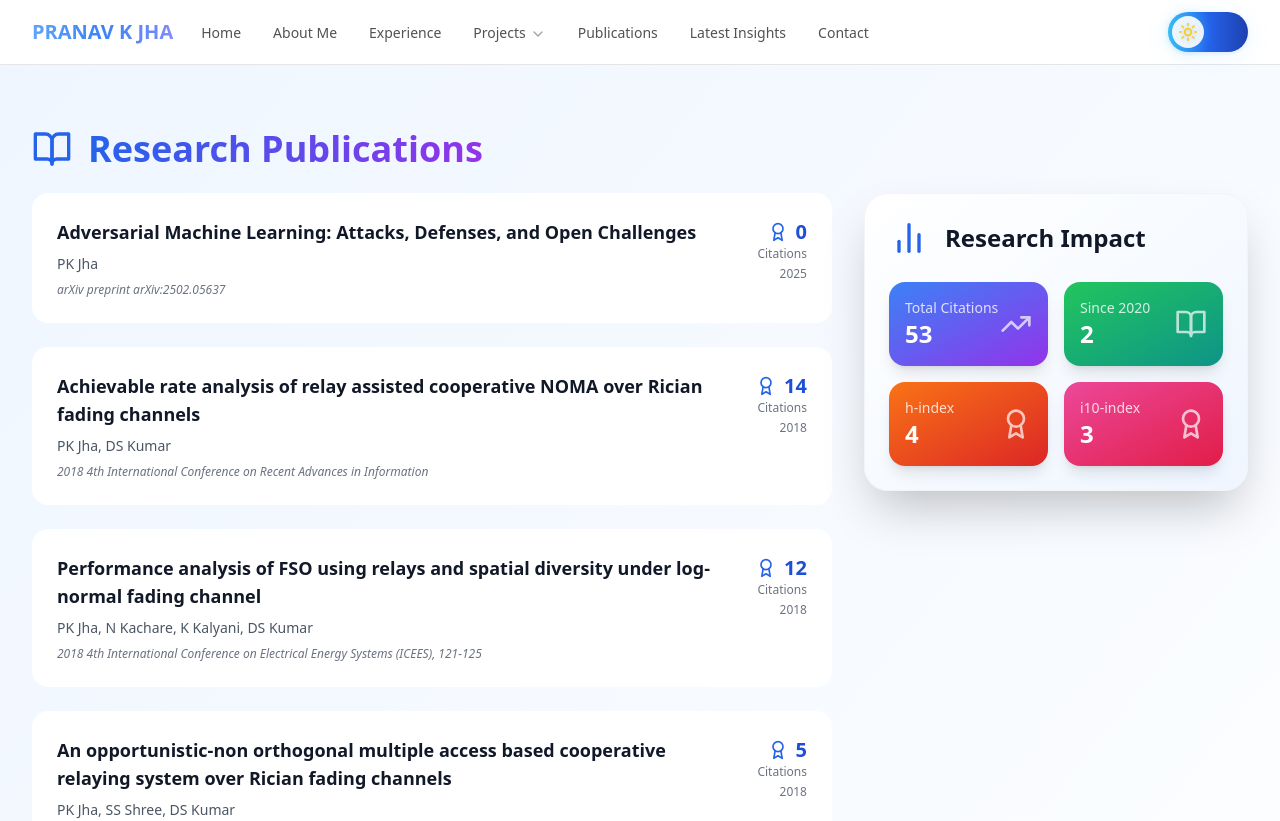
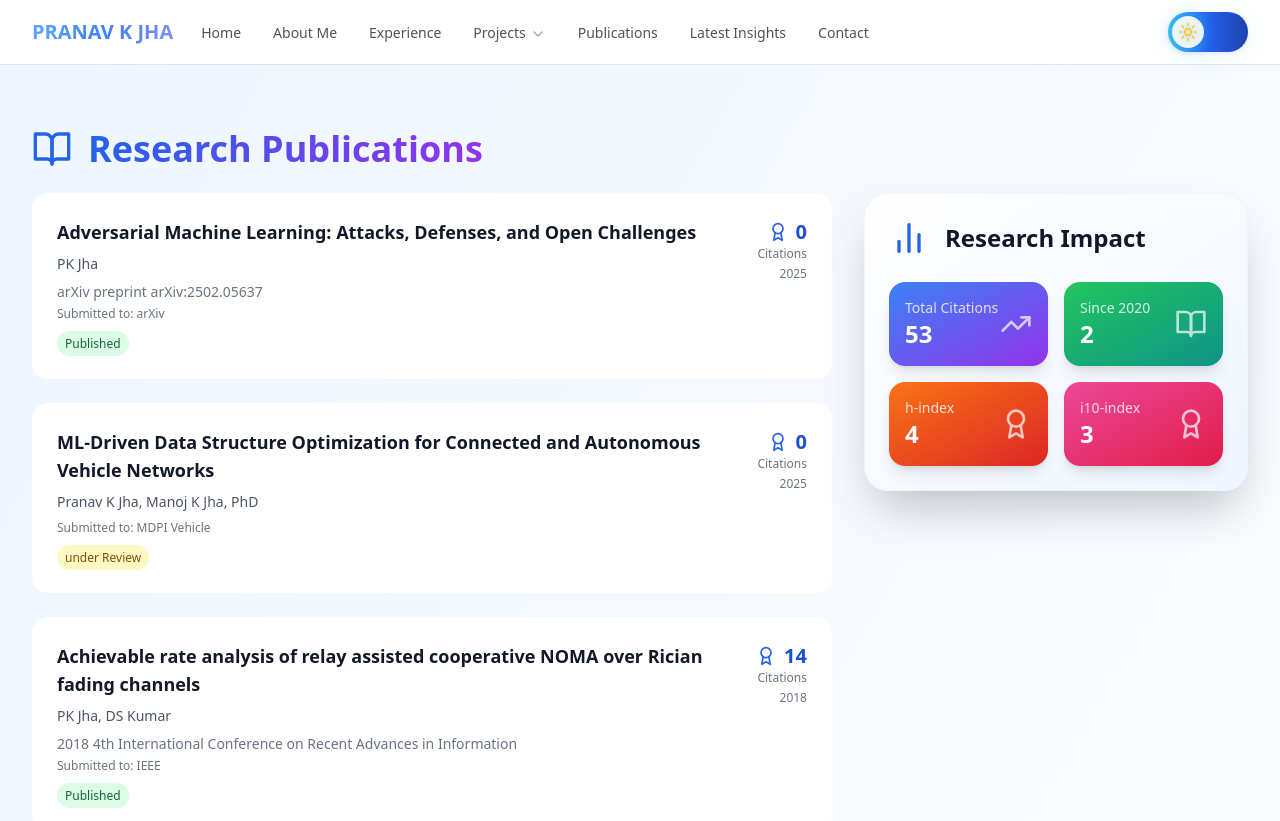
Before and after one commit to Idsl-group/idsl-group.github.io, a Next.js app: page /publications in a window 1280 px wide. Shown: the top 821 px of the page. Built offline with nearby package versions, Linux system fonts and the light colour scheme.

Commit message:
updated publications

```diff
--- a/app/(pages)/publications/page.tsx
+++ b/app/(pages)/publications/page.tsx
@@ -13,6 +13,8 @@ type Publication = {
   venue?: string;
   year?: number;
   citations?: number;
+  submittedTo?: string;
+  status?: string;
 };
 
 const PublicationCard: React.FC<{
@@ -59,12 +61,33 @@ const PublicationCard: React.FC<{
           <h3 className="text-lg font-semibold text-gray-900 dark:text-white mb-2">
             {publication.title}
           </h3>
-          <p className="text-sm text-gray-600 dark:text-gray-400 mb-2">
+          <p className="text-sm text-gray-600 dark:text-gray-300 mb-2">
             {publication.authors?.join(", ")}
           </p>
-          <p className="text-xs text-gray-500 dark:text-gray-500 italic">
+          <p className="text-sm text-gray-500 dark:text-gray-400">
             {publication.venue}
           </p>
+          {publication.submittedTo && (
+            <p className="text-xs text-gray-500 dark:text-gray-400 mt-1">
+              Submitted to: {publication.submittedTo}
+            </p>
+          )}
+          {publication.status && (
+            <div className="mt-2">
+              <span
+                className={`
+                text-xs px-2 py-1 rounded-full
+                ${
+                  publication.status === "Published"
+                    ? "bg-green-100 text-green-800 dark:bg-green-900 dark:text-green-300"
+                    : "bg-yellow-100 text-yellow-800 dark:bg-yellow-900 dark:text-yellow-300"
+                }
+              `}
+              >
+                {publication.status}
+              </span>
+            </div>
+          )}
         </div>
 
         <div className="flex flex-col items-end">
--- a/data/resume.ts
+++ b/data/resume.ts
@@ -397,6 +397,8 @@ const resume = {
         "Challenges and potentials for visible light communications: State of the art",
       authors: ["PK Jha", "N Mishra", "DS Kumar"],
       venue: "AIP conference proceedings 1849 (1)",
+      submittedTo: "AIP Conference Proceedings",
+      status: "Published",
       year: 2017,
       citations: 17,
     },
@@ -406,6 +408,8 @@ const resume = {
       authors: ["PK Jha", "DS Kumar"],
       venue:
         "2018 4th International Conference on Recent Advances in Information",
+      submittedTo: "IEEE",
+      status: "Published",
       year: 2018,
       citations: 14,
     },
@@ -415,6 +419,8 @@ const resume = {
       authors: ["PK Jha", "N Kachare", "K Kalyani", "DS Kumar"],
       venue:
         "2018 4th International Conference on Electrical Energy Systems (ICEES), 121-125",
+      submittedTo: "IEEE",
+      status: "Published",
       year: 2018,
       citations: 12,
     },
@@ -424,6 +430,8 @@ const resume = {
       authors: ["PK Jha", "SS Shree", "DS Kumar"],
       venue:
         "2018 4th International Conference on Recent Advances in Information",
+      submittedTo: "IEEE",
+      status: "Published",
       year: 2018,
       citations: 5,
     },
@@ -432,6 +440,8 @@ const resume = {
         "Achievable Rate Analysis for Cooperative Relay Assisted Opportunistic-NOMA over Rician Fading Channels with Channel State Information",
       authors: ["PK Jha", "SS Shree", "DS Kumar"],
       venue: "Wireless Personal Communications, Springer",
+      submittedTo: "Wireless Personal Communications, Springer",
+      status: "Published",
       year: 2018,
       citations: 2,
     },
@@ -440,6 +450,8 @@ const resume = {
         "Performance analysis of dual-hop optical wireless communication systems over k-distribution turbulence channel with pointing error",
       authors: ["N Mishra", "PK Jha"],
       venue: "AIP Conference Proceedings 1849 (1)",
+      submittedTo: "AIP Conference Proceedings",
+      status: "Published",
       year: 2017,
       citations: 2,
     },
@@ -448,6 +460,8 @@ const resume = {
         "Performance analysis of FSO system with spatial diversity and relays for M-QAM over log-normal channel",
       authors: ["PK Jha", "N Kachare", "K Kalyani", "DS Kumar"],
       venue: "arXiv preprint arXiv:1709.05488",
+      submittedTo: "arXiv",
+      status: "Published",
       year: 2017,
       citations: 1,
     },
@@ -456,6 +470,18 @@ const resume = {
         "Adversarial Machine Learning: Attacks, Defenses, and Open Challenges",
       authors: ["PK Jha"],
       venue: "arXiv preprint arXiv:2502.05637",
+      submittedTo: "arXiv",
+      status: "Published",
+      year: 2025,
+      citations: 0,
+    },
+    {
+      title:
+        "ML-Driven Data Structure Optimization for Connected and Autonomous Vehicle Networks",
+      authors: ["Pranav K Jha", "Manoj K Jha, PhD"],
+      venue: "",
+      status: "under Review",
+      submittedTo: "MDPI Vehicle",
       year: 2025,
       citations: 0,
     },
```
